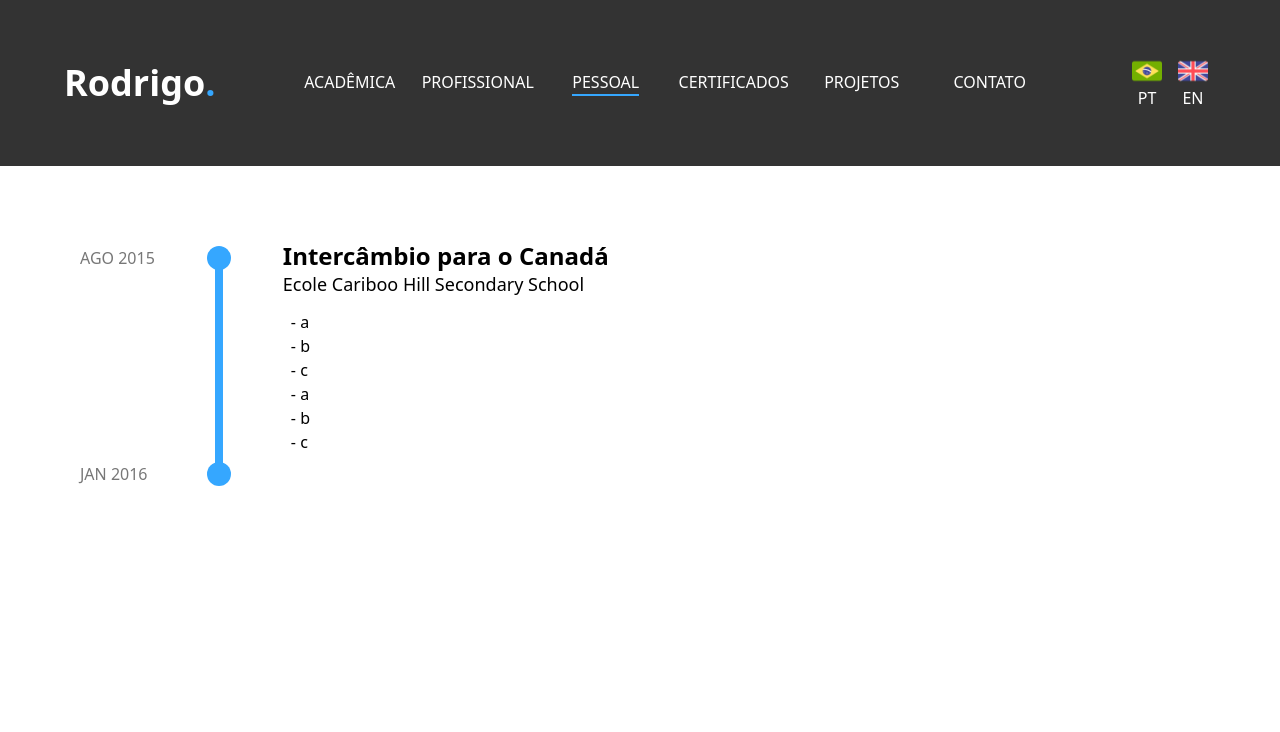
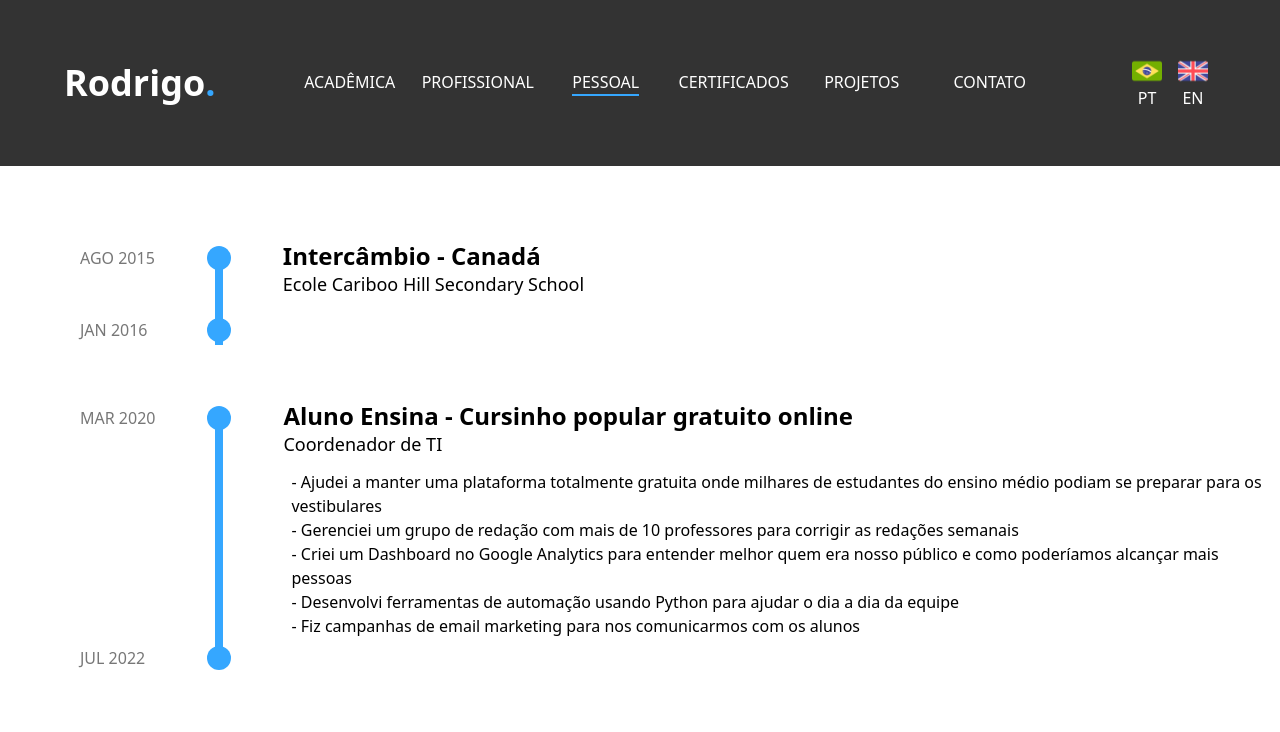
Before and after one commit to RodrigoGCoelhoo/rodrigo., a Next.js app: page /personal in a window 1280 px wide. Shown: the top 732 px of the page. Built offline with nearby package versions, Linux system fonts and the light colour scheme.

Commit message:
Implement data view on timeline for personal page

```diff
--- a/src/app/personal/page.tsx
+++ b/src/app/personal/page.tsx
@@ -1,16 +1,31 @@
+'use client'
+
 import GeneralTimeline from '@/components/GeneralTimeline'
+import { useGlobalContext } from '@/context/store'
+
+import personalData from '@/data/personal.json'
 
 export default function Personal() {
+  const { language } = useGlobalContext()
+
   return (
     <div className="flex flex-col py-20 pl-20 font-sans">
-      <GeneralTimeline
-        startDate={'AGO 2015'}
-        endDate={'JAN 2016'}
-        title={'Intercâmbio para o Canadá'}
-        subtitle={'Ecole Cariboo Hill Secondary School'}
-        description={['a', 'b', 'c', 'a', 'b', 'c']}
-        color={'bg-my-blue'}
-      />
+      {personalData.map((data, key) => {
+        const languageData = data[language as keyof typeof data]
+
+        return (
+          <GeneralTimeline
+            key={key}
+            startDate={languageData.startDate}
+            endDate={languageData.endDate}
+            title={languageData.title}
+            subtitle={languageData.subtitle}
+            description={languageData.description}
+            color={'bg-my-blue'}
+            continuous={languageData.continuous}
+          />
+        )
+      })}
     </div>
   )
 }
```
